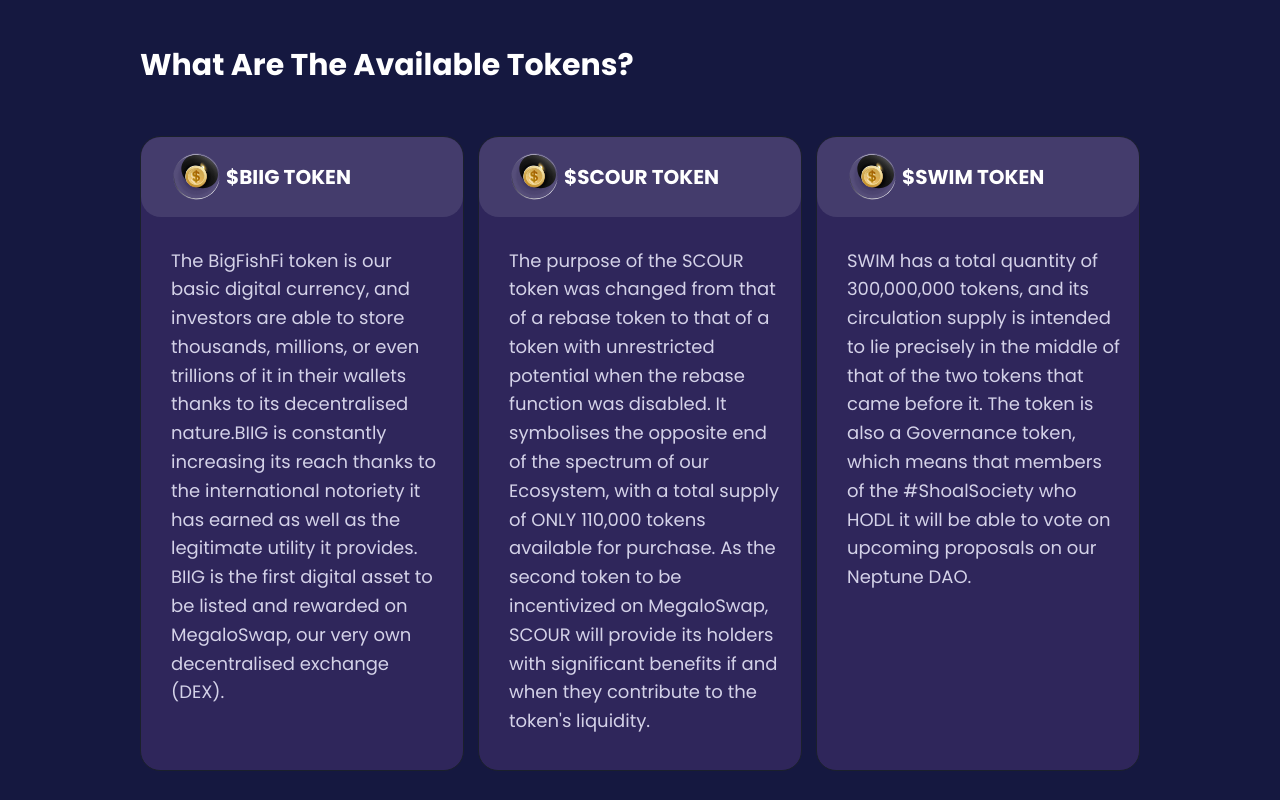
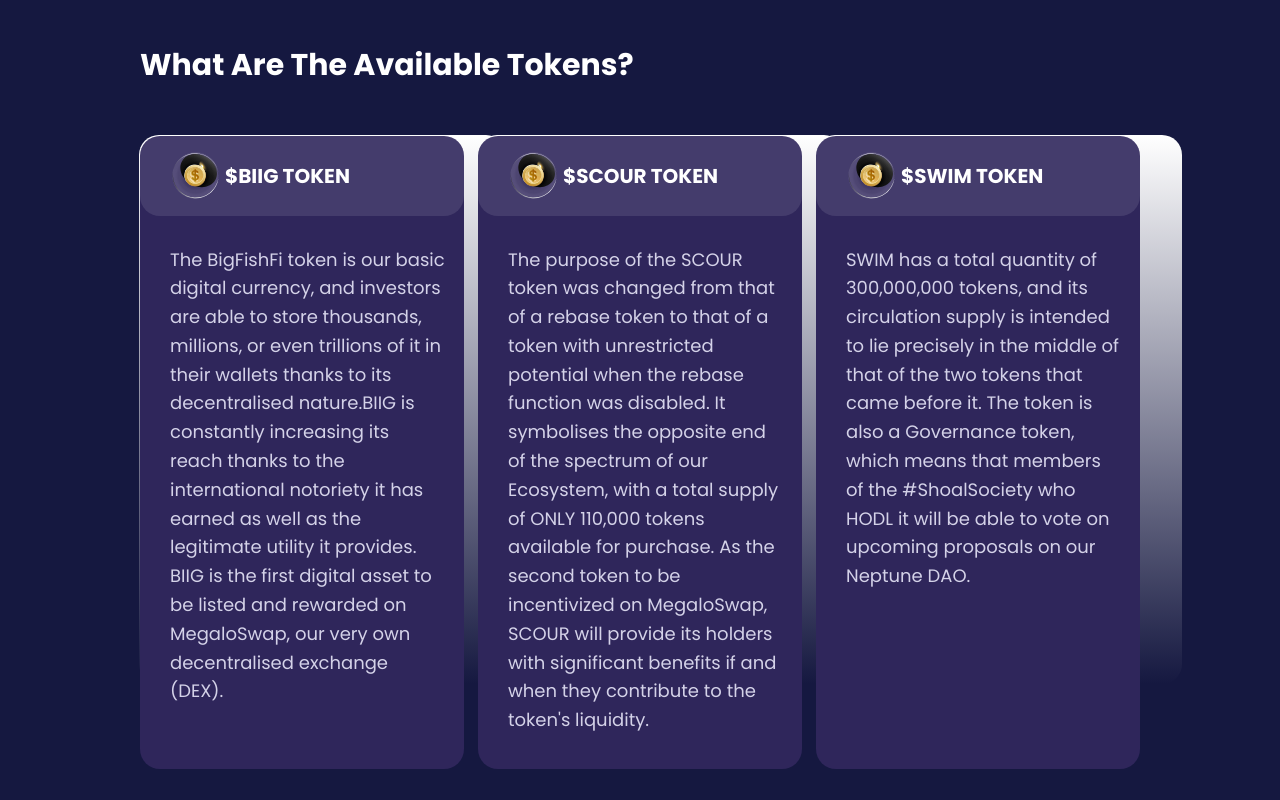
Before and after one commit to muhammadqamar/big-fishfi, a Next.js app: page / in a window 1280 px wide. Shown: the part 1980-2780 px from the top of the page. Built offline with nearby package versions, Linux system fonts and the light colour scheme.

Commit message:
added border

```diff
--- a/src/components/homePage/tokens.js
+++ b/src/components/homePage/tokens.js
@@ -25,11 +25,7 @@
       p={{ base: "25px 20px", md: "20px 30px", xl: "20px  140px" }}
       m="auto"
     >
-      <Text
-        maxW="494px"
-        className="sub-heading-one"
-        color="rgba(255, 255, 255, 1)"
-      >
+      <Text maxW="494px" className="sub-heading-one" color="rgba(255, 255, 255, 1)">
         What Are The Available Tokens?
       </Text>
       <Flex
@@ -39,17 +35,27 @@
       >
         {card.map((item, index, count) => (
           <Box
-            w={{ base: "100%", lg: "367px" }}
-            minH={{ base: "428px", lg: "549px" }}
-            border="1px solid"
-            border-image-source="linear-gradient(180deg, #FFFFFF 0%, #151840 100%)"
-            border-image-slice="1"
+            w={{ base: "100%", lg: "365px" }}
+            minH={{ base: "426px", lg: "547px" }}
             borderRadius="20px"
             bg="#2F265B"
+            className="border-color"
             mt={{ base: "50px", lg: "0" }}
             ml={{ base: index === 1 && "0", lg: index === 1 && "14px" }}
             mr={{ base: index === 1 && "0", lg: index === 1 && "14px" }}
             key={count}
+            pos="relative"
+            _before={{
+              content: `''`,
+              zIndex: "-1",
+              borderRadius: "20px",
+              pos: "absolute",
+              top: "-1px",
+              left: "-1px",
+              w: { base: "100%", lg: "367px" },
+              minH: { base: "428px", lg: "549px" },
+              bg: "Linear-Gradient( rgba(255, 255, 255, 1), rgba(21, 24, 64, 1))",
+            }}
           >
             <Flex
               width="100%"
```
Also changed, not shown: src/styles/globals.css (+1 -6 lines).
